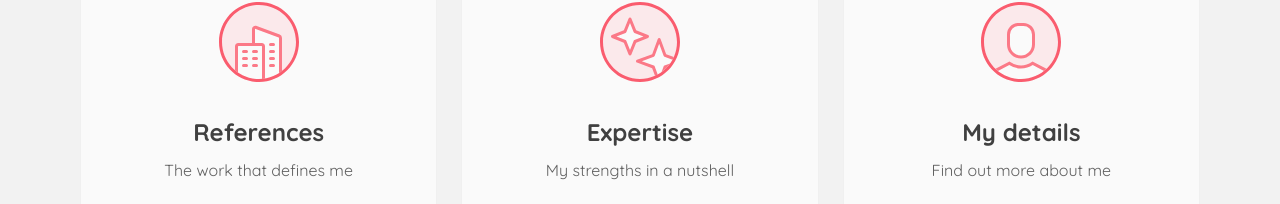
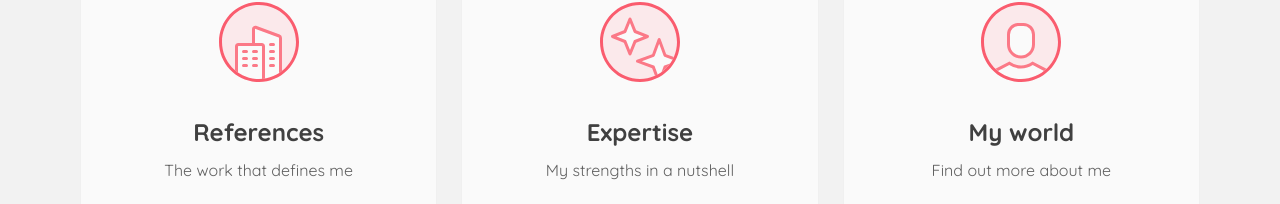
Before and after one commit to Bibalox/portfolio, a Vue app: page /#/ in a window 1280 px wide. Shown: the part 1580-1784 px from the top of the page. Built offline with nearby package versions, Linux system fonts and the light colour scheme.

Commit message:
🌐 Minor title fix in English

```diff
--- a/src/i18n/en.ts
+++ b/src/i18n/en.ts
@@ -38,7 +38,7 @@ export const en = {
         description: 'My strengths in a nutshell'
       },
       world: {
-        title: 'My details',
+        title: 'My world',
         description: 'Find out more about me'
       }
     }
```
